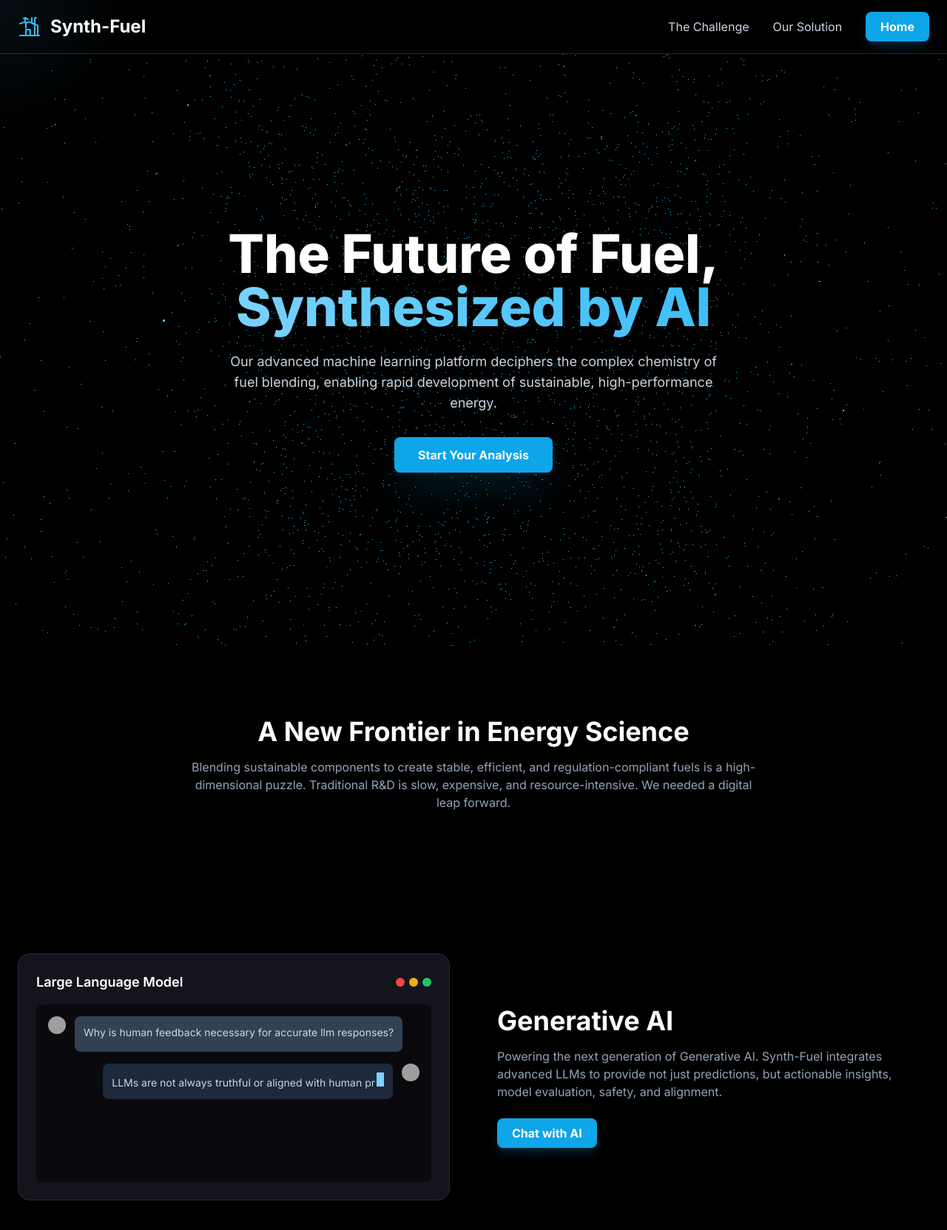
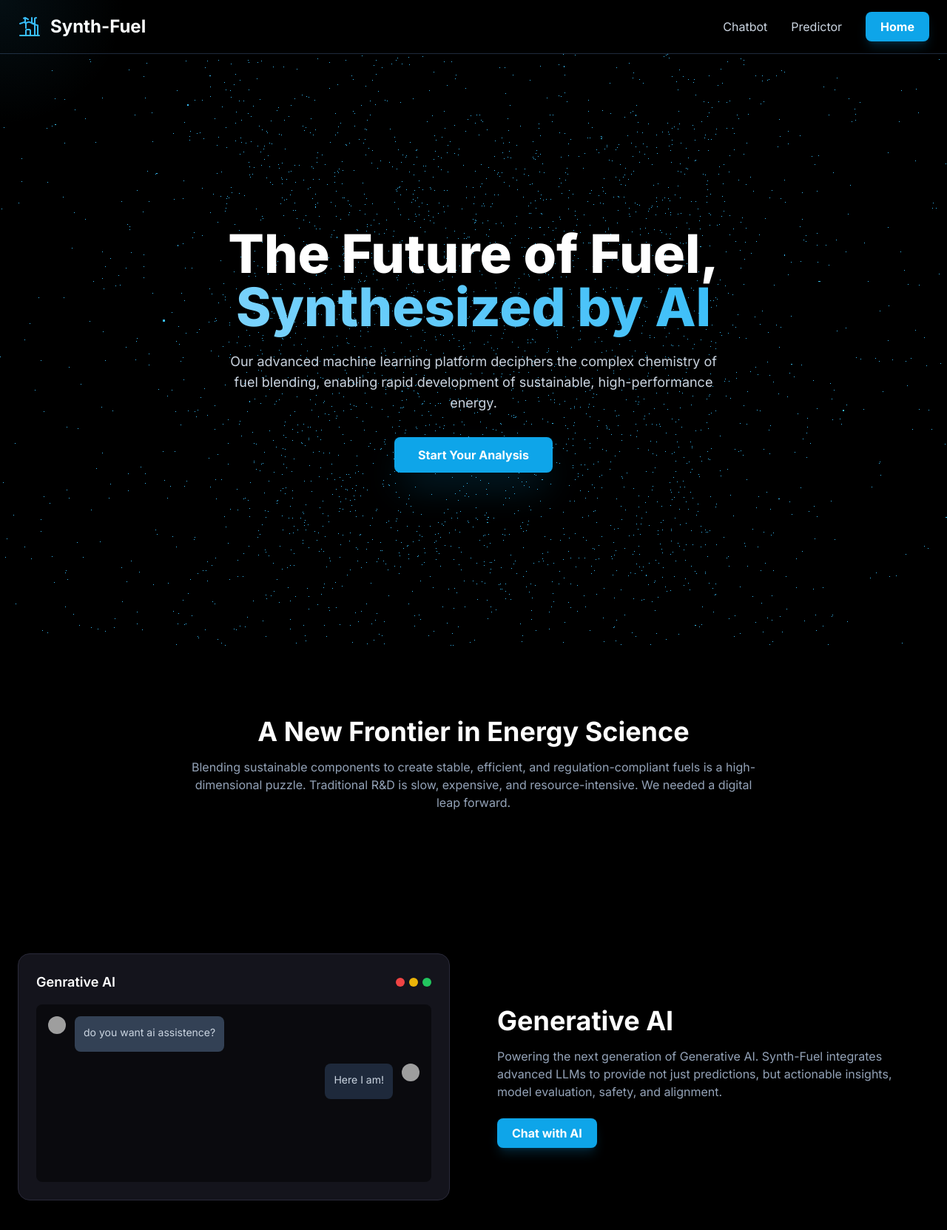
Before and after one commit to amit11ki/Fuel_Blend_Prediction_shell.ai_hackathon, a Flask app: page / in a window 1280 px wide. Shown: the top 1663 px of the page at 74% size. Run offline with Flask 3, Linux system fonts and the light colour scheme; some libraries are stand-ins or nearby versions; grey boxes are pictures that could not be loaded.

Commit message:
Edit home.html

```diff
--- a/templates/home.html
+++ b/templates/home.html
@@ -95,8 +95,8 @@
     <!-- Header -->
     <header class="bg-black/50 backdrop-blur-lg sticky top-0 z-50 border-b border-slate-800">
         <nav class="container mx-auto px-6 py-4 flex justify-between items-center">
-            <a href="index.html" class="flex items-center gap-3"><svg class="w-8 h-8 text-sky-400" xmlns="http://www.w3.org/2000/svg" fill="none" viewBox="0 0 24 24" stroke-width="1.5" stroke="currentColor"><path stroke-linecap="round" stroke-linejoin="round" d="M8.25 21v-4.875c0-.621.504-1.125 1.125-1.125h2.25c.621 0 1.125.504 1.125 1.125V21m0 0h4.5V3.545M12.75 21h7.5V10.75M2.25 21h1.5m18 0h-18M2.25 9l4.5-1.636M18.75 3l-1.5.545m0 6.205l3 1m-3-1l-3-1m3 1v5.25M7.5 3l3 1.636M7.5 3L6 3.545M7.5 3v5.25m6.75-5.25v5.25m0 0l3 1m-3-1l-3-1m-3 1l3-1m-3 1v5.25" /></svg><span class="text-2xl font-bold text-white">Synth-Fuel</span></a>
-            <div class="hidden md:flex items-center space-x-8 text-slate-300"><a href="#challenge" class="hover:text-sky-400 transition-colors">The Challenge</a><a href="#solution" class="hover:text-sky-400 transition-colors">Our Solution</a><a href="predictor.html" class="bg-sky-500 hover:bg-sky-600 text-white font-bold py-2 px-5 rounded-lg transition-all shadow-lg shadow-sky-500/20">Home</a></div>
+            <a href="/" class="flex items-center gap-3"><svg class="w-8 h-8 text-sky-400" xmlns="http://www.w3.org/2000/svg" fill="none" viewBox="0 0 24 24" stroke-width="1.5" stroke="currentColor"><path stroke-linecap="round" stroke-linejoin="round" d="M8.25 21v-4.875c0-.621.504-1.125 1.125-1.125h2.25c.621 0 1.125.504 1.125 1.125V21m0 0h4.5V3.545M12.75 21h7.5V10.75M2.25 21h1.5m18 0h-18M2.25 9l4.5-1.636M18.75 3l-1.5.545m0 6.205l3 1m-3-1l-3-1m3 1v5.25M7.5 3l3 1.636M7.5 3L6 3.545M7.5 3v5.25m6.75-5.25v5.25m0 0l3 1m-3-1l-3-1m-3 1l3-1m-3 1v5.25" /></svg><span class="text-2xl font-bold text-white">Synth-Fuel</span></a>
+            <div class="hidden md:flex items-center space-x-8 text-slate-300"><a href="/chatbot" class="hover:text-sky-400 transition-colors">Chatbot</a><a href="/predictor" class="hover:text-sky-400 transition-colors">Predictor</a><a href="/" class="bg-sky-500 hover:bg-sky-600 text-white font-bold py-2 px-5 rounded-lg transition-all shadow-lg shadow-sky-500/20">Home</a></div>
         </nav>
     </header>
 
@@ -104,7 +104,7 @@
         <!-- Hero Section -->
         <section class="relative h-screen flex items-center justify-center text-center overflow-hidden">
             <canvas id="hero-canvas"></canvas>
-            <div class="relative z-10 container mx-auto px-6"><h1 class="text-5xl sm:text-7xl font-extrabold text-white leading-tight drop-shadow-2xl">The Future of Fuel, <br> <span class="hero-gradient-text">Synthesized by AI</span></h1><p class="mt-6 max-w-2xl mx-auto text-lg text-slate-300">Our advanced machine learning platform deciphers the complex chemistry of fuel blending, enabling rapid development of sustainable, high-performance energy.</p><a href="predictor.html" class="mt-8 inline-block bg-sky-500 hover:bg-sky-600 text-white font-bold py-3 px-8 rounded-lg transition-transform shadow-2xl shadow-sky-500/30">Start Your Analysis</a></div>
+            <div class="relative z-10 container mx-auto px-6"><h1 class="text-5xl sm:text-7xl font-extrabold text-white leading-tight drop-shadow-2xl">The Future of Fuel, <br> <span class="hero-gradient-text">Synthesized by AI</span></h1><p class="mt-6 max-w-2xl mx-auto text-lg text-slate-300">Our advanced machine learning platform deciphers the complex chemistry of fuel blending, enabling rapid development of sustainable, high-performance energy.</p><a href="/predictor" class="mt-8 inline-block bg-sky-500 hover:bg-sky-600 text-white font-bold py-3 px-8 rounded-lg transition-transform shadow-2xl shadow-sky-500/30">Start Your Analysis</a></div>
         </section>
 
         <!-- The Challenge Section -->
@@ -115,7 +115,7 @@
             <div class="grid md:grid-cols-2 gap-16 items-center">
                 <div class="glass-panel p-6 rounded-2xl">
                     <div class="flex justify-between items-center mb-4">
-                        <h3 class="text-lg font-semibold text-white">Large Language Model</h3>
+                        <h3 class="text-lg font-semibold text-white">Genrative AI</h3>
                         <div class="flex space-x-1.5">
                             <span class="w-3 h-3 bg-red-500 rounded-full"></span>
                             <span class="w-3 h-3 bg-yellow-500 rounded-full"></span>
@@ -141,7 +141,7 @@
                     <h2 class="text-4xl font-bold text-white">Generative AI</h2>
                     <p class="mt-4 text-slate-400">Powering the next generation of Generative AI. Synth-Fuel integrates advanced LLMs to provide not just predictions, but actionable insights, model evaluation, safety, and alignment.</p>
                     <div class="mt-6 flex items-center gap-6">
-                        <a href="#" class="bg-sky-500 hover:bg-sky-600 text-white font-bold py-2 px-5 rounded-lg transition-all shadow-lg shadow-sky-500/20">Chat with AI</a>
+                        <a href="/chatbot" class="bg-sky-500 hover:bg-sky-600 text-white font-bold py-2 px-5 rounded-lg transition-all shadow-lg shadow-sky-500/20">Chat with AI</a>
                     </div>
                 </div>
             </div>
@@ -180,8 +180,8 @@
         const aiQuestionEl = document.getElementById('ai-question');
         const aiAnswerEl = document.getElementById('ai-answer');
         const aiAnswerContainer = document.getElementById('ai-answer-container');
-        const question = "Why is human feedback necessary for accurate llm responses?";
-        const answer = "LLMs are not always truthful or aligned with human preferences.";
+        const question = "do you want ai assistence?";
+        const answer = "Here I am!";
 
         function typeWriter(element, text, speed, onComplete) {
             let i = 0;
```
